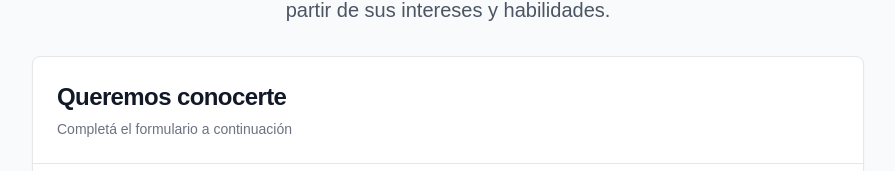
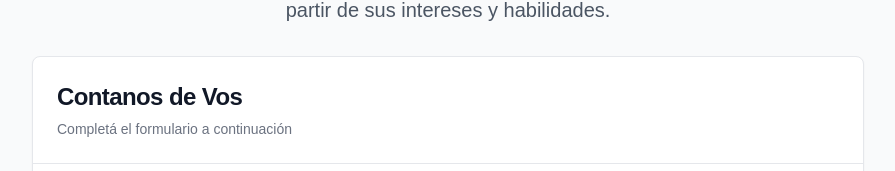
Before and after one commit to florianreyes/shipba-rag, a Next.js app: page /form in a window 1280 px wide. Shown: the part 208-379 px from the top of the page, without its empty margins (192-1087 px from the left). Built offline with nearby package versions, Linux system fonts and the light colour scheme; no server answers; what drizzle-zod would draw is missing.

Commit message:
some little changes v2

```diff
--- a/app/(preview)/form/page.tsx
+++ b/app/(preview)/form/page.tsx
@@ -16,8 +16,8 @@ export default function Home() {
 
   return (
     <main
-  className={`min-h-screen w-full py-12 ${darkMode ? "bg-black text-white" : "bg-gray-50 text-gray-900"} flex flex-col items-center justify-center transition-colors duration-200`}
->
+      className={`min-h-screen w-full py-12 ${darkMode ? "bg-black text-white" : "bg-gray-50 text-gray-900"} flex flex-col items-center justify-center transition-colors duration-200`}
+    >
       <div className="container max-w-4xl">
         <div className="flex justify-end mb-4">
           <Button
@@ -38,14 +38,14 @@ export default function Home() {
             SHIP BA Community
           </h1>
           <p className={`text-lg md:text-xl ${darkMode ? "text-white/80" : "text-gray-600"} max-w-2xl mx-auto`}>
-          Crea tu perfil para poder conectar con la gente que quieras de SHIP BA a partir de sus intereses y habilidades.          </p>
+            Crea tu perfil para poder conectar con la gente que quieras de SHIP BA a partir de sus intereses y habilidades.          </p>
         </div>
 
         <Card
           className={`border ${darkMode ? "bg-gray-900 border-gray-800 text-white" : "bg-white border-gray-200 text-gray-900"}`}
         >
           <CardHeader className={`border-b ${darkMode ? "border-gray-800" : "border-gray-200"}`}>
-            <CardTitle className="text-2xl">Queremos conocerte</CardTitle>
+            <CardTitle className="text-2xl">Contanos de Vos</CardTitle>
             <CardDescription className={darkMode ? "text-gray-400" : "text-gray-500"}>
               Completá el formulario a continuación
             </CardDescription>
--- a/app/(preview)/layout.tsx
+++ b/app/(preview)/layout.tsx
@@ -4,9 +4,9 @@ import "./globals.css";
 
 export const metadata: Metadata = {
   metadataBase: new URL("https://ai-sdk-preview-rag.vercel.app"),
-  title: "Retrieval Augmented Generation Preview",
+  title: "Mesh Community",
   description:
-    "Augment language model generations with vector based retrieval using the Vercel AI SDK",
+    "An app to network.",
 };
 
 export default function RootLayout({
```
